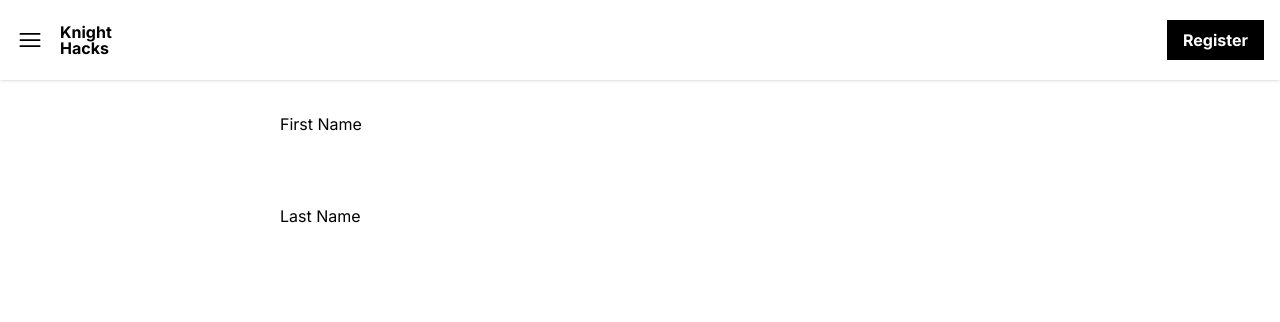
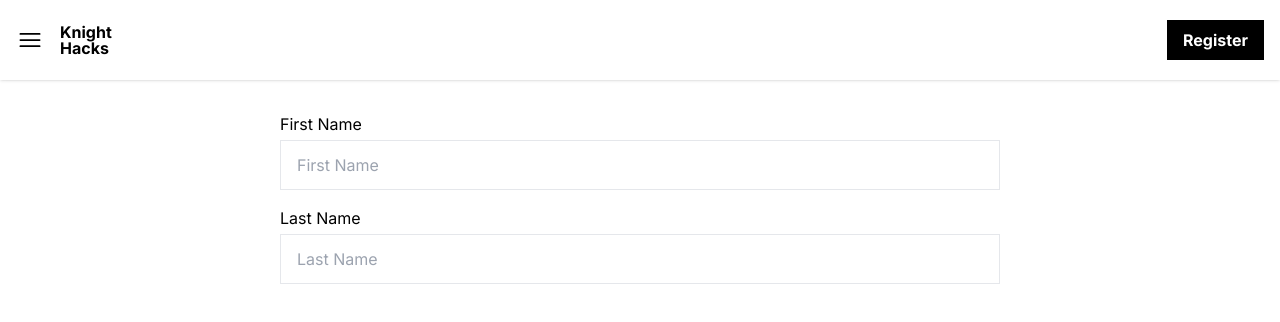
Before and after one commit to KnightHacks/hackathon-site-2023, a Next.js app: page /register in a window 1280 px wide. Shown: the top 322 px of the page. Built offline with nearby package versions, Linux system fonts and the light colour scheme.

Commit message:
Add styles to select

```diff
--- a/src/components/Inputs.tsx
+++ b/src/components/Inputs.tsx
@@ -4,7 +4,12 @@ export function Input({ label }: { label: string }) {
       <label className="mb-1" htmlFor={label}>
         {label}
       </label>
-      <input className="px-4 py-3" id={label} type="text" />
+      <input
+        className="border px-4 py-3"
+        placeholder={label}
+        id={label}
+        type="text"
+      />
     </div>
   );
 }
@@ -17,9 +22,11 @@ export function Select({
   options: string[];
 }) {
   return (
-    <div>
-      <label htmlFor={label}>{label}</label>
-      <select id={label}>
+    <div className="mb-4 flex flex-col">
+      <label className="mb-1" htmlFor={label}>
+        {label}
+      </label>
+      <select className="border px-4 py-3" placeholder={label} id={label}>
         {options.map((option) => (
           <option key={option} value={option}>
             {option}
```
